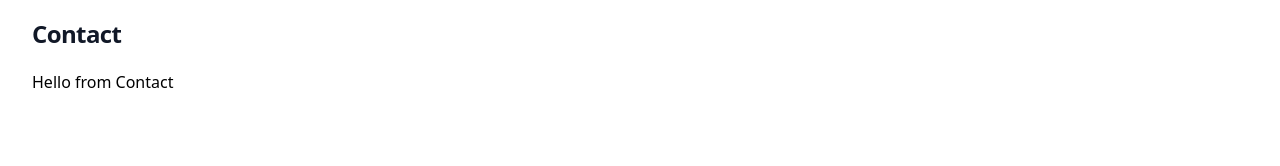
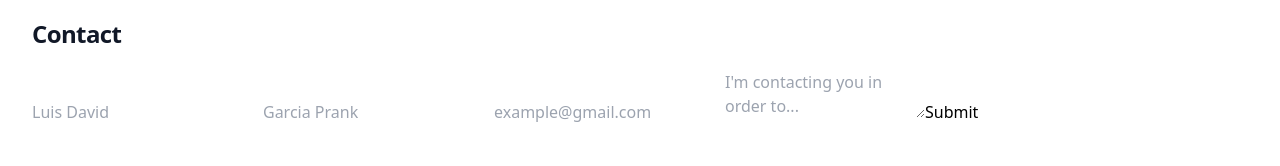
Before and after one commit to ButchBet/ButchBet, a React app: page /contact in a window 1280 px wide. Shown: the part 634-800 px from the top of the page. Built offline with nearby package versions, Linux system fonts and the light colour scheme.

Commit message:
Layouted the contact structure, usin Bem class identification, also implemented useRef to catch the formData.

```diff
--- a/src/pages/Contact.jsx
+++ b/src/pages/Contact.jsx
@@ -2,12 +2,38 @@ import React from "react";
 import "@styles/contact.css";
 
 const Contact = () => {
+    const form = React.useRef(null);
+
+    const catchData = (e) => {
+        e.preventDefault();
+
+        const formData = new FormData(form.current);
+
+        const data = {
+            firstName: formData.get('firstName'),
+            lastName: formData.get('lastName'),
+            email: formData.get('email'),
+            reason: formData.get('reason')
+        }
+
+        console.log(data);
+    }
     return (
         <div className="contactContainer">
             <h2 className="text-2xl font-extrabold tracking-tight text-gray-900" id="categoryTitle">Contact</h2>
 
             <section className="category__item category--contact" id="contact">
-                <p>Hello from Contact</p>
+                <form action="POST" className="contactForm" ref={form}>
+                    <input type="text" className="contactForm__input" name="firstName" placeholder="Luis David"/>
+
+                    <input type="text" className="contactForm__input" name="lastName" placeholder="Garcia Prank"/>
+
+                    <input type="email" className="contactForm__input" name="email" placeholder="example@gmail.com"/>
+
+                    <textarea className="contactFromAddInfo" name="reason" placeholder="I'm contacting you in order to..."/>
+
+                    <button onClick={catchData}>Submit</button>
+                </form>
             </section>
         </div>
     )
```
